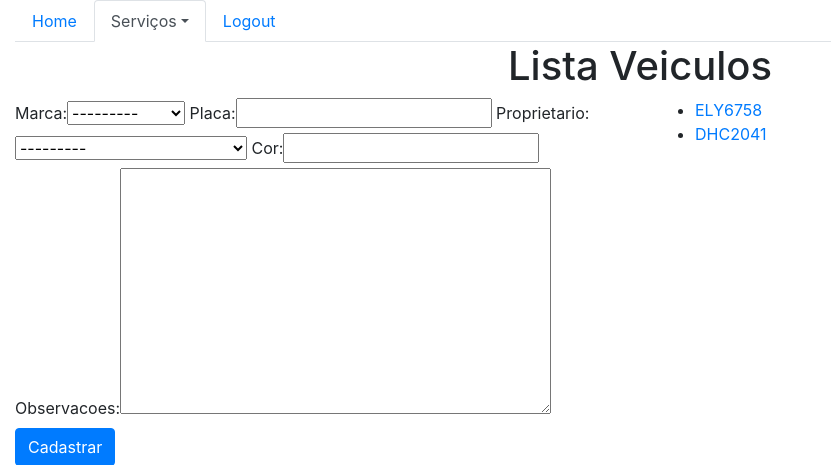
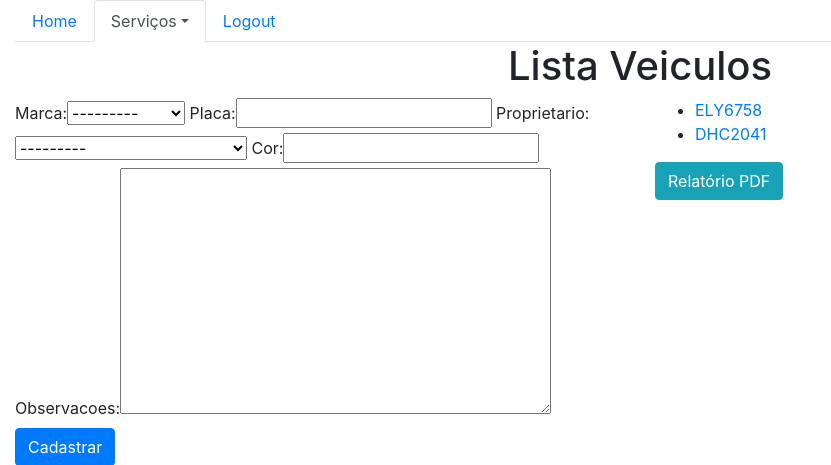
Before and after one commit to felipeDS91/tcc-univesp, a Django app: page /sistema/veiculos/ in a window 1280 px wide. Shown: the top 465 px of the page, without its empty margins (0-831 px from the left). Run offline with Django 3.2, Linux system fonts and the light colour scheme; a user stored in the database is signed in; data comes from the database, SQL or seed files in the repository; some libraries are stand-ins or nearby versions.

Commit message:
Adicionando relatório PDF de veiculos

```diff
--- a/core/templates/core/lista_veiculos.html
+++ b/core/templates/core/lista_veiculos.html
@@ -51,7 +51,9 @@
                 </li>
             {% endfor %}
         </ul>
+        <a class="btn btn-info" href="{% url 'relatorio_pdf' %}"> Relatório PDF</a>
     </class>
 
 
+
 {% endblock %}
--- a/core/urls.py
+++ b/core/urls.py
@@ -21,6 +21,7 @@ from .views import (
     mov_rotativos_delete,
     mov_mensalistas_delete,
     mensalista_delete,
+    Pdf,
 )
 
 urlpatterns = [
@@ -50,4 +51,6 @@ urlpatterns = [
     re_path(r'^mensalista-novo/$', mensalista_novo, name='core_mensalista_novo'),
     re_path(r'^mensalista-update/(?P<id>\d+)/$', mensalista_update, name='core_mensalista_update'),
     re_path(r'^mensalista-delete/(?P<id>\d+)/$', mensalista_delete, name='core_mensalista_delete'),
+
+    re_path(r'^relatorio/$', Pdf.as_view(), name='relatorio_pdf'),
 ]
--- a/core/views.py
+++ b/core/views.py
@@ -1,6 +1,12 @@
 from django.shortcuts import render, redirect
 from django.http import HttpResponse
 from django.contrib.auth.decorators import login_required
+
+from django.template.loader import get_template
+import xhtml2pdf.pisa as pisa
+import io
+from django.views.generic.base import View
+
 from .models import (
     Pessoa,
     Veiculo,
@@ -234,3 +240,29 @@ def mov_mensalistas_delete(request, id):
         return redirect('core_lista_mov_mensalistas')
     else:
         return render(request, 'core/delete_confirm.html', {'obj':mov_mensalista})
+
+class Render:
+    @staticmethod
+    def render(path: str, params: dict, filename: str):
+        template = get_template(path)
+        html = template.render(params)
+        response = io.BytesIO()
+        pdf = pisa.pisaDocument(
+            io.BytesIO(html.encode("UTF-8")), response)
+        if not pdf.err:
+            response = HttpResponse(
+                response.getvalue(), content_type='application/pdf')
+            response['Content-Disposition'] = 'attachment;filename=%s.pdf' % filename
+            return response
+        else:
+            return HttpResponse("Error Rendering PDF", status=400)
+
+
+class Pdf(View):
+    def get(self, request):
+        veiculos = Veiculo.objects.all()
+        params = {
+            'veiculos': veiculos,
+            'request': request,
+        }
+        return Render.render('core/relatorio.html', params, 'relatorio_veiculos')
--- a/requirements-dev.txt
+++ b/requirements-dev.txt
@@ -16,3 +16,4 @@ static3==0.7.0
 typed-ast==1.3.1
 wrapt==1.11.1
 django-bootstrap-form
+xhtml2pdf
```
Also changed, not shown: core/templates/core/relatorio.html (added, +24 -0 lines).
